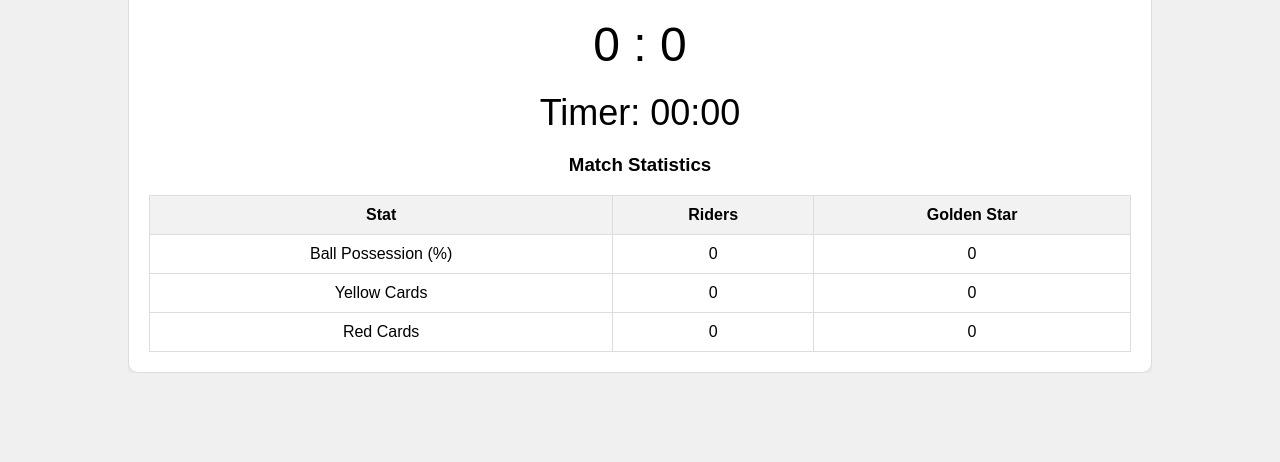
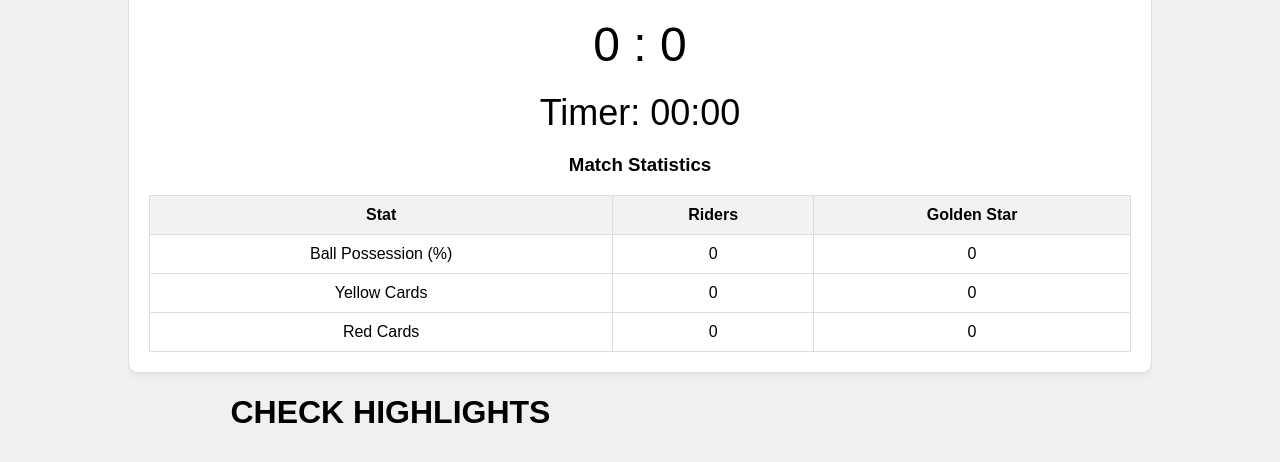
Before and after one commit to Hellen294/livesore, a plain HTML site: page view-score.html in a window 1280 px wide. Shown: the part 304-766 px from the top of the page. Drawn offline with Linux system fonts and the light colour scheme; no server answers.

Commit message:
Update view-score.html

```diff
--- a/view-score.html
+++ b/view-score.html
@@ -173,6 +173,9 @@
                 </table>
             </div>
         </div>
+        <div class="container">
+            <h1>CHECK HIGHLIGHTS</h1>
+        </div>
     </div>
     <!-- Firebase setup -->
     <script src="https://www.gstatic.com/firebasejs/8.6.1/firebase-app.js"></script>
```
